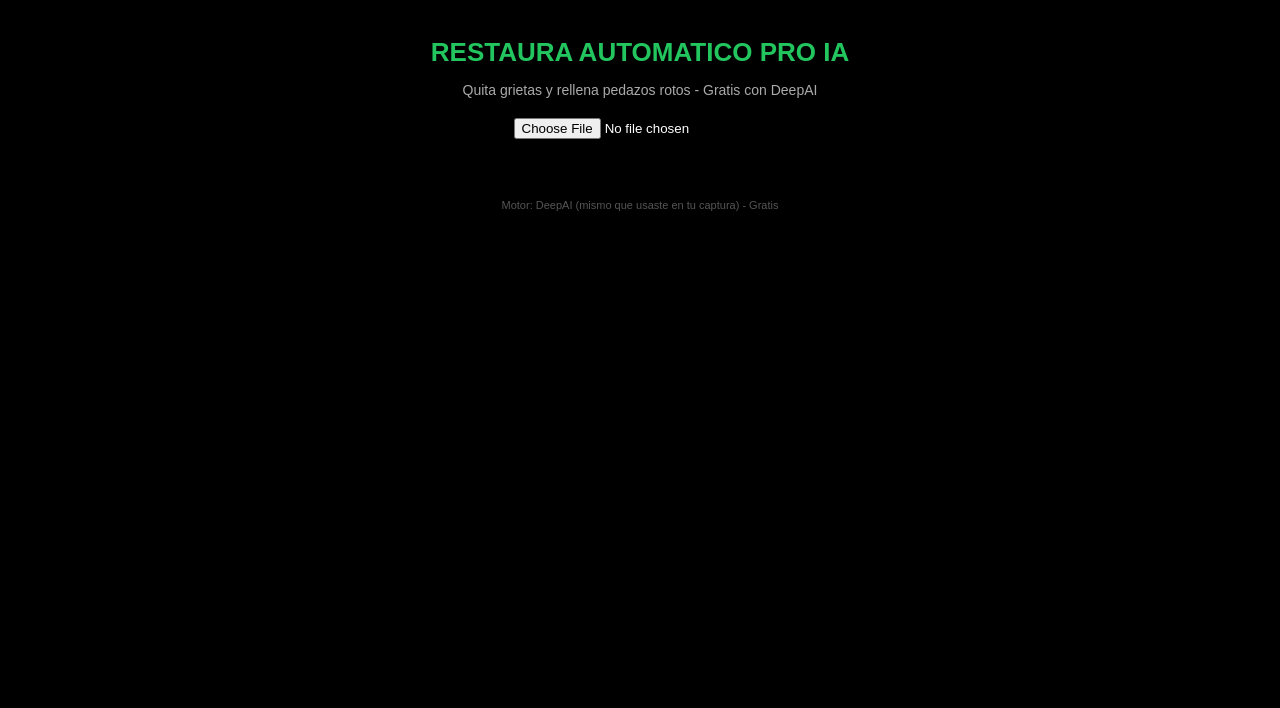
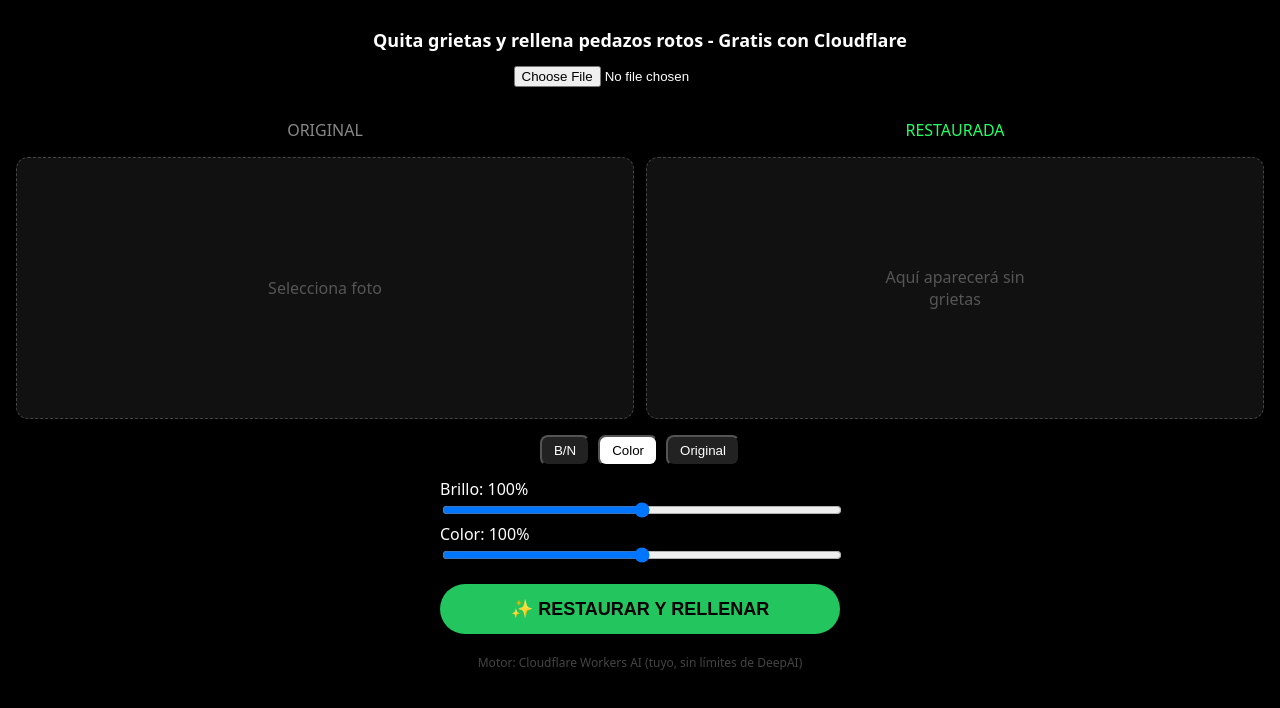
Before and after one commit to Jeam87/Restaura-Fotos, a Next.js app: page / in a window 1280 px wide. Shown: the top 708 px of the page. Built offline with nearby package versions, Linux system fonts and the light colour scheme.

Commit message:
Refactor Page component to Home with new features

```diff
--- a/app/page.jsx
+++ b/app/page.jsx
@@ -1,93 +1,99 @@
 "use client";
 import { useState } from "react";
 
-export default function Page() {
-  const [original, setOriginal] = useState(null);
-  const [restored, setRestored] = useState(null);
-  const [status, setStatus] = useState("");
-  const [b64, setB64] = useState("");
+export default function Home() {
+  const [file, setFile] = useState(null);
+  const [originalUrl, setOriginalUrl] = useState(null);
+  const [restoredUrl, setRestoredUrl] = useState(null);
+  const [loading, setLoading] = useState(false);
+  const [error, setError] = useState("");
+  const [modo, setModo] = useState("Color"); // B/N | Color | Original
+  const [brillo, setBrillo] = useState(100);
+  const [color, setColor] = useState(100);
 
-  const onFile = (e) => {
-    const file = e.target.files[0];
-    if (!file) return;
-    setOriginal(URL.createObjectURL(file));
-    setRestored(null);
-    setStatus("");
-    const reader = new FileReader();
-    reader.onload = () => setB64(reader.result);
-    reader.readAsDataURL(file);
-  };
+  function onFileChange(e){
+    const f = e.target.files?.[0];
+    if(!f) return;
+    setFile(f);
+    setOriginalUrl(URL.createObjectURL(f));
+    setRestoredUrl(null);
+    setError("");
+  }
 
-  const restore = async () => {
-    if (!b64) { setStatus("Sube una foto primero"); return; }
-    try {
-      setStatus("Restaurando con DeepAI (quitando grietas y rellenando)... 15s");
+  async function restaurar(){
+    if(!file){ setError("Primero selecciona una foto"); return; }
+    setLoading(true);
+    setError("");
+    try{
+      const fd = new FormData();
+      fd.append("image", file);
+      let prompt = "restore old photo, fill missing torn white part, remove cracks, scratches, creases, photorealistic, high detail, keep faces intact, sharp";
+      if(modo === "B/N") prompt += ", black and white";
+      if(modo === "Color") prompt += ", colorized, vibrant colors";
 
-      const res = await fetch("/api/restore", {
-        method: "POST",
-        headers: { "Content-Type": "application/json" },
-        body: JSON.stringify({
-          image: b64,
-          prompt: "Quita las grietas, repara el daño y rellena el espacio que falta de la foto, restauración profesional, alta calidad"
-        }),
-      });
+      fd.append("prompt", prompt);
 
-      const j = await res.json();
+      const res = await fetch("/api/restore", { method: "POST", body: fd });
+      if(!res.ok){
+        const j = await res.json().catch(()=>({error:"Error servidor"}));
+        throw new Error(j.error || "Error");
+      }
+      const blob = await res.blob();
+      setRestoredUrl(URL.createObjectURL(blob));
+    }catch(err){
+      setError(err.message);
+    }finally{
+      setLoading(false);
+    }
+  }
 
-      if (j.error) { setStatus("Error: " + JSON.stringify(j.error).slice(0,300)); return; }
-
-      const out = j.output || j.output_url;
-      if (out) {
-        setRestored(out);
-        setStatus("¡Listo! Foto restaurada como en el chat");
-      } else {
-        setStatus("No regresó imagen: " + JSON.stringify(j).slice(0,300));
-      }
-    } catch (err) {
-      setStatus("Error: " + err.message);
-    }
+  const filterStyle = {
+    filter: `brightness(${brillo}%) saturate(${modo === "B/N"? 0 : color}%) ${modo === "Original"? "grayscale(0)" : ""}`,
   };
 
   return (
-    <main style={{ background: "#000", color: "#fff", minHeight: "100vh", padding: 20, textAlign: "center", fontFamily: "sans-serif" }}>
-      <h1 style={{ color: "#22c55e", fontSize: 26, fontWeight: 900, marginBottom: 8 }}>RESTAURA AUTOMATICO PRO IA</h1>
-      <p style={{ color: "#aaa", fontSize: 14, marginBottom: 20 }}>Quita grietas y rellena pedazos rotos - Gratis con DeepAI</p>
+    <div style={{background:"#000", minHeight:"100vh", color:"#fff", padding:16, fontFamily:"system-ui"}}>
+      <h1 style={{textAlign:"center", fontSize:18, marginBottom:12}}>Quita grietas y rellena pedazos rotos - Gratis con Cloudflare</h1>
 
-      <input type="file" accept="image/*" onChange={onFile} style={{ marginBottom: 20, color: "#fff" }} />
+      <div style={{textAlign:"center", marginBottom:16}}>
+        <input type="file" accept="image/*" onChange={onFileChange} />
+      </div>
 
-      {original && (
-        <div style={{ maxWidth: 750, margin: "0 auto", display: "grid", gridTemplateColumns: "1fr 1fr", gap: 15 }}>
-          <div>
-            <p style={{ color: "#888", fontSize: 12, marginBottom: 6 }}>ORIGINAL</p>
-            <img src={original} style={{ width: "100%", borderRadius: 12, border: "1px solid #333" }} />
-          </div>
-          <div>
-            <p style={{ color: "#22c55e", fontSize: 12, marginBottom: 6 }}>RESTAURADA</p>
-            {restored? (
-              <>
-                <img src={restored} style={{ width: "100%", borderRadius: 12, border: "2px solid #22c55e" }} />
-                <a href={restored} target="_blank" download style={{ display: "inline-block", marginTop: 10, background: "#22c55e", color: "#000", padding: "10px 20px", borderRadius: 99, fontWeight: 800, textDecoration: "none" }}>
-                  ⬇️ DESCARGAR HD
-                </a>
-              </>
-            ) : (
-              <div style={{ height: 220, border: "1px dashed #333", borderRadius: 12, display: "flex", alignItems: "center", justifyContent: "center", color: "#555" }}>
-                Aquí aparecerá sin grietas
-              </div>
-            )}
+      <div style={{display:"grid", gridTemplateColumns:"1fr 1fr", gap:12}}>
+        <div>
+          <p style={{textAlign:"center", color:"#888"}}>ORIGINAL</p>
+          <div style={{border:"1px dashed #444", minHeight:260, display:"flex", alignItems:"center", justifyContent:"center", background:"#111", borderRadius:12, overflow:"hidden"}}>
+            {originalUrl? <img src={originalUrl} style={{width:"100%",...filterStyle}} /> : <span style={{color:"#555"}}>Selecciona foto</span>}
           </div>
         </div>
-      )}
+        <div>
+          <p style={{textAlign:"center", color:"#2f6"}}>RESTAURADA</p>
+          <div style={{border:"1px dashed #444", minHeight:260, display:"flex", alignItems:"center", justifyContent:"center", background:"#111", borderRadius:12, overflow:"hidden"}}>
+            {restoredUrl? <img src={restoredUrl} style={{width:"100%",...filterStyle}} /> : <span style={{color:"#555", textAlign:"center"}}>Aquí aparecerá sin<br/>grietas</span>}
+          </div>
+        </div>
+      </div>
 
-      {original &&!restored && (
-        <button onClick={restore} style={{ marginTop: 20, background: "#22c55e", color: "#000", padding: "16px 32px", borderRadius: 99, border: "none", fontWeight: 900, fontSize: 16, cursor: "pointer" }}>
-          ✨ RESTAURAR Y RELLENAR
-        </button>
-      )}
+      <div style={{marginTop:16, display:"flex", gap:8, justifyContent:"center"}}>
+        <button onClick={()=>setModo("B/N")} style={{padding:"6px 12px", borderRadius:8, background: modo==="B/N"?"#fff":"#222", color: modo==="B/N"?"#000":"#fff"}}>B/N</button>
+        <button onClick={()=>setModo("Color")} style={{padding:"6px 12px", borderRadius:8, background: modo==="Color"?"#fff":"#222", color: modo==="Color"?"#000":"#fff"}}>Color</button>
+        <button onClick={()=>setModo("Original")} style={{padding:"6px 12px", borderRadius:8, background: modo==="Original"?"#fff":"#222", color: modo==="Original"?"#000":"#fff"}}>Original</button>
+      </div>
 
-      {status && <p style={{ marginTop: 15, color: status.includes("Error")? "#ef4444" : "#22c55e", fontWeight: 600, maxWidth: 600, margin: "15px auto 0" }}>{status}</p>}
+      <div style={{marginTop:12, maxWidth:400, margin:"12px auto"}}>
+        <label>Brillo: {brillo}%</label>
+        <input type="range" min="50" max="150" value={brillo} onChange={e=>setBrillo(e.target.value)} style={{width:"100%"}} />
+        <label>Color: {color}%</label>
+        <input type="range" min="0" max="200" value={color} onChange={e=>setColor(e.target.value)} style={{width:"100%"}} />
+      </div>
 
-      <p style={{marginTop:40, color:"#555", fontSize:11}}>Motor: DeepAI (mismo que usaste en tu captura) - Gratis</p>
-    </main>
+      <button onClick={restaurar} disabled={loading} style={{display:"block", margin:"16px auto", background:"#22c55e", color:"#000", fontWeight:"bold", padding:"14px 28px", borderRadius:999, border:"none", width:"90%", maxWidth:400, fontSize:18}}>
+        {loading? "Restaurando..." : "✨ RESTAURAR Y RELLENAR"}
+      </button>
+
+      {error && <p style={{color:"#f55", textAlign:"center", wordBreak:"break-word"}}>Error: {error}</p>}
+      {restoredUrl && <a href={restoredUrl} download="restaurada.png" style={{display:"block", textAlign:"center", color:"#2f6", marginTop:12}}>Descargar foto restaurada</a>}
+      <p style={{textAlign:"center", color:"#444", marginTop:20, fontSize:12}}>Motor: Cloudflare Workers AI (tuyo, sin límites de DeepAI)</p>
+    </div>
   );
 }
```
